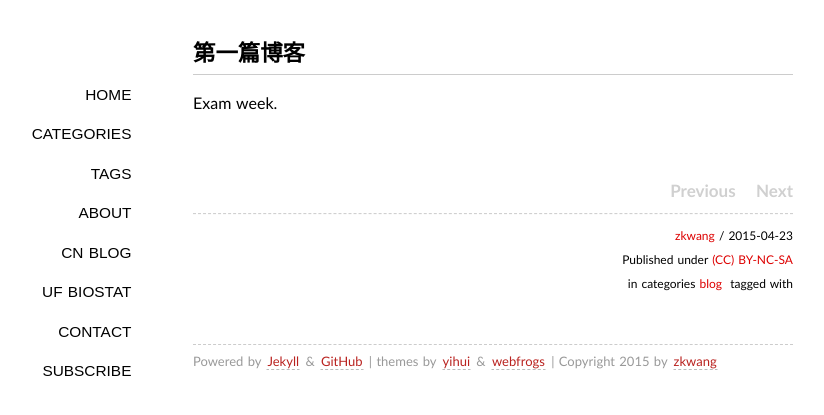
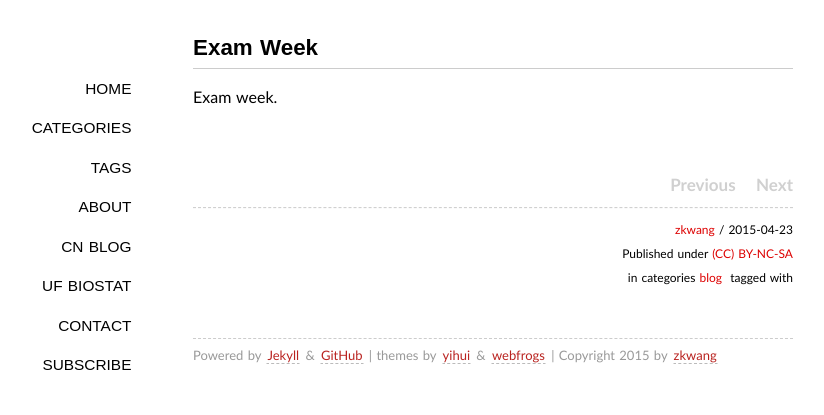
Before and after one commit to zkwang2014/zkwang2014.github.com, a Jekyll site: the page built from _posts/2015-04-23-examweek.md, in a window 1280 px wide. Shown: the top 415 px of the page, without its empty margins (147-971 px from the left). Built offline with Jekyll 4.4.1, drawn with Linux system fonts in a browser that asks for light colours; nearby versions of some CDN libraries; some web fonts are replaced; library files that are not in the unit come from our copies; Markdown is read by kramdown in place of the engine named in the settings; comment, search, counter and statistics services are not loaded.

Commit message:
Update 2015-04-23-examweek.md

```diff
--- a/_posts/2015-04-23-examweek.md
+++ b/_posts/2015-04-23-examweek.md
@@ -1,7 +1,7 @@
 ---
 layout: post
-title: "第一篇博客"
-description: "第一篇博客"
+title: "Exam Week"
+description: "blog"
 category: blog
 tags: []
 ---
```
